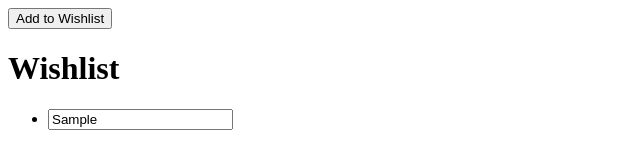
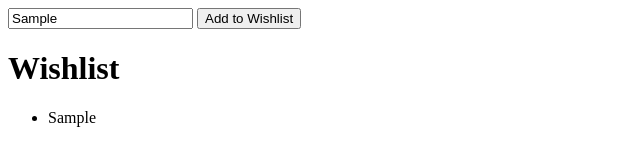
Before and after one commit to ofunmito/persona, a plain HTML site: page task-3/index.html in a window 1280 px wide. Both pictures are taken after typing "Sample" into the empty fields and a click on the button "Add to Wishlist". Shown: the whole page, without its empty margins (0-640 px from the left). Drawn offline with Linux system fonts and the light colour scheme.

Commit message:
refactor script

```diff
--- a/task-2/script.js
+++ b/task-2/script.js
@@ -1,7 +1,7 @@
 var person = {
     name: ['Lovette', 'Duke'],
     age: 27,
-gender: 'female' ,
+    gender: 'female',
     interests: ['Movies', 'Reading'],
     bio: function() {
         alert(this.name[0] + ' ' + this.name[1] + ' is ' + this.age +
--- a/task-3/script.js
+++ b/task-3/script.js
@@ -1,26 +1,26 @@
-$(function () {
+// $(function () {
 
-	$('#add').on('click', function(event) {
-		event.preventDefault();
+// 	$('#add').on('click', function(event) {
+// 		event.preventDefault();
 
-		const listTag = document.createElement('li');
+// 		const listTag = document.createElement('li');
 
-		let textField = $('#textfield').val();
+// 		let textField = $('#textfield').val();
 
-		listTag.append(textfield);
+// 		listTag.append(textfield);
 
-		$('#list').append(listTag);
+// 		$('#list').append(listTag);
 
-	});
+// 	});
 
-});
+// });
 
-// function populate(){
-// 	var wishList = document.createElement("LI");
-// 	var textField = document.createTextNode(document.getElementById("textfield").value);
+function populate() {
+    var wishList = document.createElement("LI");
+    var textField = document.createTextNode(document.getElementById("textfield").value);
 
-// 		wishList.appendChild(textField);
+    wishList.appendChild(textField);
 
-// 		document.getElementById('list').appendChild(wishList);
+    document.getElementById('list').appendChild(wishList);
 
-// }
+}
```
Also changed, not shown: task-2/index.html (+1 -0 lines). Lines whose indentation alone changed are shown as unchanged.
